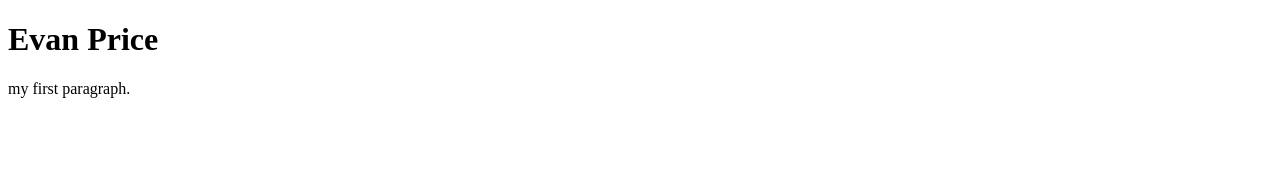
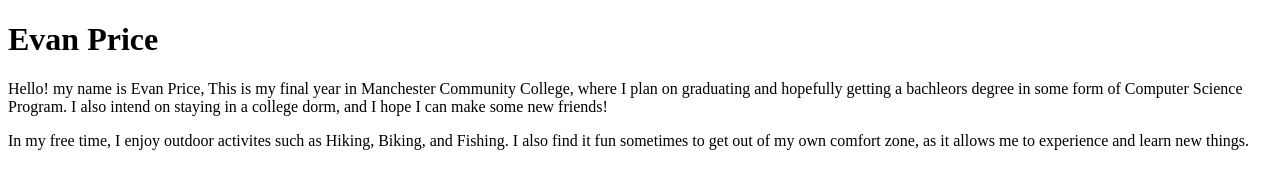
Before and after one commit to epr25/Project-1---Evan-, a plain HTML site: page index.html in a window 1280 px wide. Drawn offline with Linux system fonts and the light colour scheme.

Commit message:
Update index.html

```diff
--- a/index.html
+++ b/index.html
@@ -3,7 +3,11 @@
 <body>
 
 <h1>Evan Price</h1>
-<p>my first paragraph.</p>
+<p>Hello! my name is Evan Price, This is my final year in Manchester Community College,
+  where I plan on graduating and hopefully getting a bachleors degree in some form of Computer Science Program. I also intend on staying in a college dorm, and I hope I can make some new friends!
+</p>
+<!-- This is a comment -->
+<p>In my free time, I enjoy outdoor activites such as Hiking, Biking, and Fishing. I also find it fun sometimes to get out of my own comfort zone, as it allows me to experience and learn new things.</p>
 
 </body>
 </html>
```
